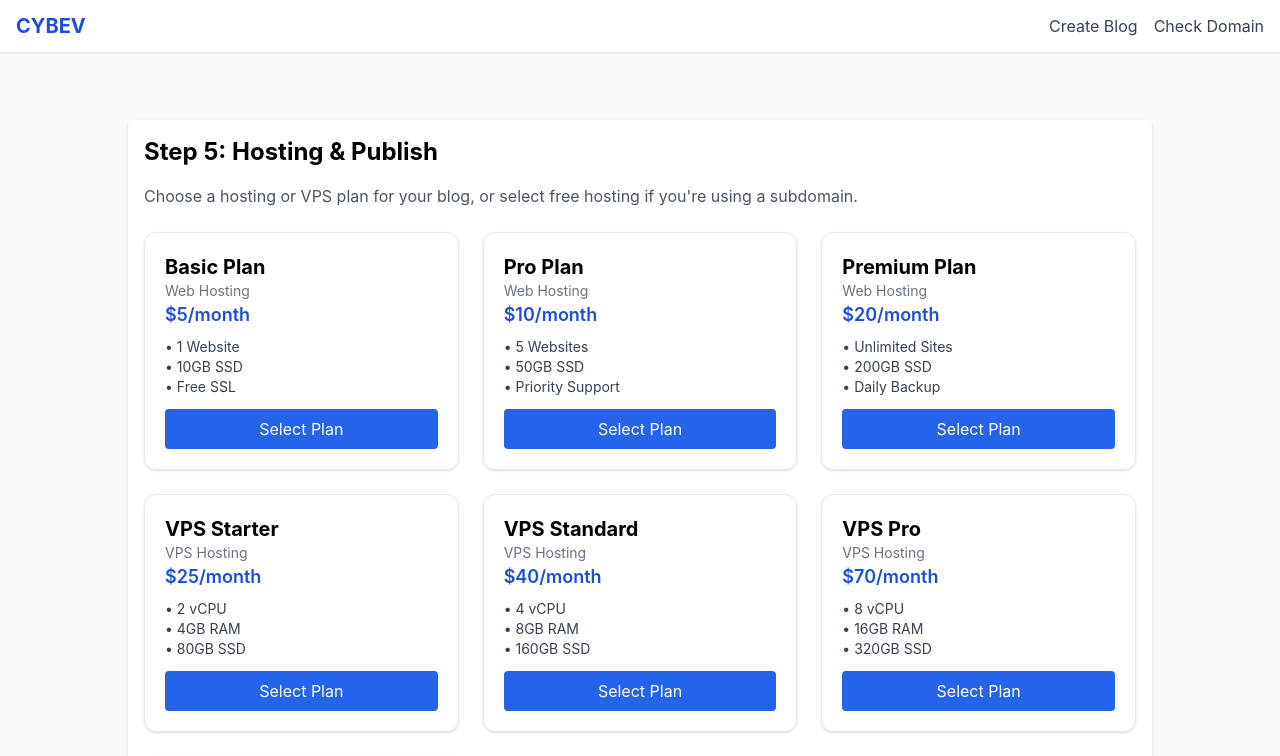
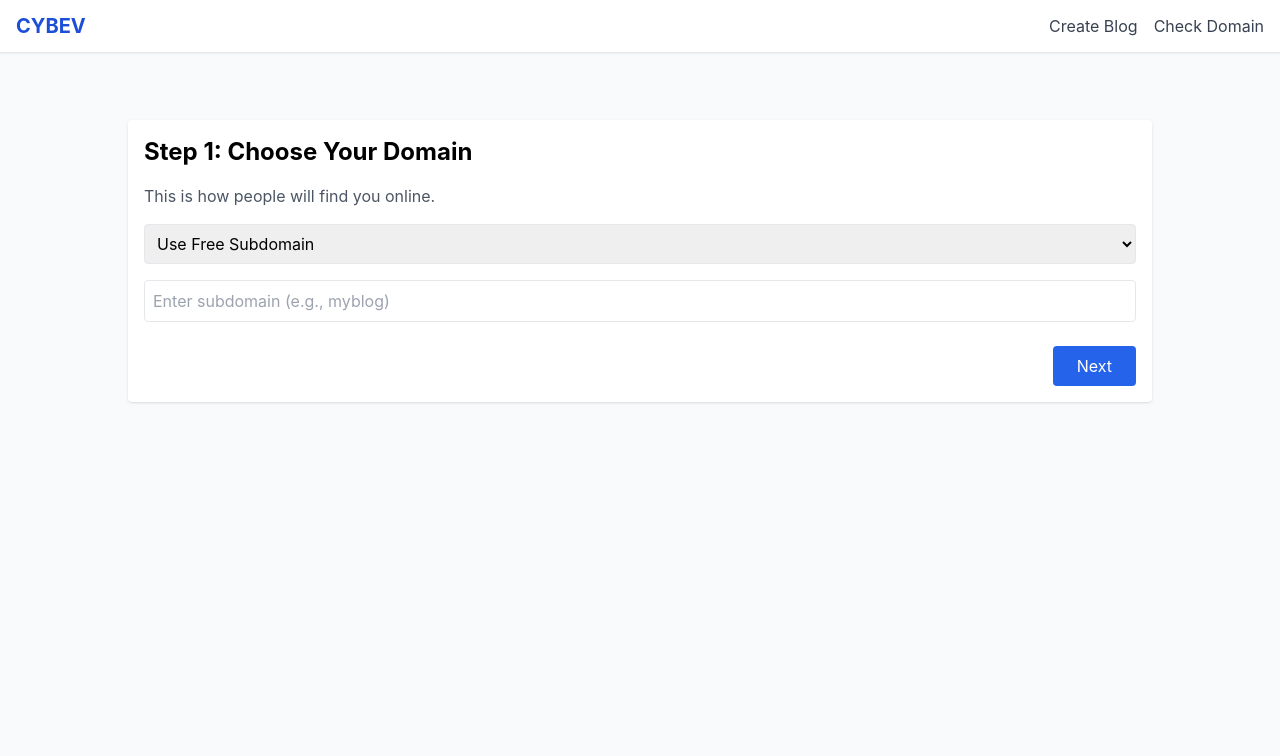
Before and after one commit to cybev1/cybev-frontend, a Next.js app: page /blog/setup in a window 1280 px wide. Shown: the top 756 px of the page. Built offline with nearby package versions, Linux system fonts and the light colour scheme.

Commit message:
Add files via upload

```diff
--- a/pages/blog/setup.jsx
+++ b/pages/blog/setup.jsx
@@ -1,19 +1,194 @@
+
+// This is the complete version based on your last working setup.jsx
+// with Step 5 updated to include a FREE HOSTING card visible to subdomain users only.
 
 import { useState, useEffect } from 'react';
 
 export default function BlogSetup() {
-  const [step, setStep] = useState(5);
+  const [step, setStep] = useState(1);
   const [form, setForm] = useState({
     domainType: 'subdomain',
     subdomain: '',
     existingDomain: '',
     newDomain: '',
-    hostingPlan: null
+    domainAvailable: null,
+    title: '',
+    description: '',
+    category: '',
+    niche: '',
+    template: '',
+    logo: null,
+    monetize: false,
+    hostingPlan: null,
   });
 
+  const [availabilityMsg, setAvailabilityMsg] = useState('');
+  const [typingTimeout, setTypingTimeout] = useState(null);
+
+  const goNext = () => setStep(prev => prev + 1);
   const goBack = () => setStep(prev => prev - 1);
-  const domainType = form.domainType || 'subdomain';
 
+  const handleChange = (e) => {
+    const { name, value, type, checked } = e.target;
+    setForm(prev => ({
+      ...prev,
+      [name]: type === 'checkbox' ? checked : value
+    }));
+  };
+
+  const handleDomainInput = (e) => {
+    const value = e.target.value;
+    const domainKey = form.domainType === 'subdomain' ? 'subdomain' : form.domainType === 'existing' ? 'existingDomain' : 'newDomain';
+
+    setForm(prev => ({
+      ...prev,
+      [domainKey]: value
+    }));
+
+    setAvailabilityMsg('');
+    if (typingTimeout) clearTimeout(typingTimeout);
+
+    const fullDomain = form.domainType === 'subdomain' ? `${value}.cybev.io` : value;
+
+    setTypingTimeout(setTimeout(() => {
+      fetch(`/api/hosting/domain-check?domain=${fullDomain}`)
+        .then(res => res.json())
+        .then(data => setAvailabilityMsg(data.message))
+        .catch(() => setAvailabilityMsg("❌ Could not check domain."));
+    }, 600));
+  };
+
+  const categoryNiches = {
+    Christianity: ['Faith', 'Leadership', 'Prayer'],
+    Business: ['Startups', 'Marketing'],
+    Technology: ['AI', 'Web Dev']
+  };
+
+  const [niches, setNiches] = useState([]);
+  useEffect(() => {
+    if (form.category) {
+      setNiches(categoryNiches[form.category] || []);
+    }
+  }, [form.category]);
+
+  const renderStep1 = () => (
+    <>
+      <h1 className="text-2xl font-bold mb-4">Step 1: Choose Your Domain</h1>
+      <p className="text-gray-600 mb-4">This is how people will find you online.</p>
+      <select name="domainType" onChange={handleChange} className="border p-2 rounded w-full mb-4" value={form.domainType}>
+        <option value="subdomain">Use Free Subdomain</option>
+        <option value="existing">Use Existing Domain</option>
+        <option value="register">Register New Domain</option>
+      </select>
+      <input
+        type="text"
+        placeholder={form.domainType === 'subdomain' ? "Enter subdomain (e.g., myblog)" : "Enter your domain"}
+        className="border p-2 rounded w-full"
+        value={
+          form.domainType === 'subdomain' ? form.subdomain :
+          form.domainType === 'existing' ? form.existingDomain : form.newDomain
+        }
+        onChange={handleDomainInput}
+      />
+      {availabilityMsg && (
+        <p className={`mt-2 text-sm ${availabilityMsg.includes('🎉') ? 'text-green-600' : 'text-red-600'}`}>
+          {availabilityMsg}
+        </p>
+      )}
+      <div className="flex justify-between mt-6">
+        <span></span>
+        <button onClick={goNext} className="bg-blue-600 text-white px-6 py-2 rounded">Next</button>
+      </div>
+    </>
+  );
+
+  const renderStep2 = () => (
+    <>
+      <h1 className="text-2xl font-bold mb-4">Step 2: Blog Identity</h1>
+      <p className="text-gray-600 mb-4">This is your blog's name and what it will be known for.</p>
+      <input name="title" placeholder="Blog Title" value={form.title} className="border p-2 rounded w-full mb-3" onChange={handleChange} />
+      <textarea name="description" placeholder="SEO Blog Description" value={form.description} className="border p-2 rounded w-full mb-2" onChange={handleChange} />
+      <button onClick={() => {
+        const text = form.title
+          ? `Welcome to ${form.title}, your destination for engaging content and timeless insights.`
+          : 'Welcome to your new blog. Discover insightful content and share your voice with the world.';
+        setForm(prev => ({ ...prev, description: text }));
+      }} className="bg-indigo-600 text-white px-4 py-2 rounded mb-4">AI Generate Description</button>
+      <select name="category" value={form.category} onChange={handleChange} className="border p-2 rounded w-full mb-3">
+        <option value="">Select Category</option>
+        {Object.keys(categoryNiches).map((cat, i) => <option key={i} value={cat}>{cat}</option>)}
+      </select>
+      <select name="niche" value={form.niche} onChange={handleChange} className="border p-2 rounded w-full mb-4">
+        <option value="">Select Niche</option>
+        {niches.map((niche, i) => <option key={i} value={niche}>{niche}</option>)}
+        <option value="Others">Others</option>
+      </select>
+      <div className="flex justify-between mt-6">
+        <button onClick={goBack} className="bg-gray-300 text-black px-6 py-2 rounded">Back</button>
+        <button onClick={goNext} className="bg-blue-600 text-white px-6 py-2 rounded">Next</button>
+      </div>
+    </>
+  );
+
+  const renderStep3 = () => (
+    <>
+      <h1 className="text-2xl font-bold mb-4">Step 3: Appearance & Hosting</h1>
+      <p className="text-gray-600 mb-4">This is how your blog will look and feel.</p>
+      <label className="block mb-2 font-medium">Choose Template</label>
+      <div className="grid grid-cols-1 sm:grid-cols-3 gap-4 mb-4">
+        {['Magazine', 'Portfolio', 'Creator'].map((tpl, idx) => (
+          <div
+            key={idx}
+            onClick={() => setForm(prev => ({ ...prev, template: tpl }))}
+            className={`border rounded p-3 cursor-pointer hover:border-blue-500 ${form.template === tpl ? 'border-blue-600' : ''}`}
+          >
+            <img src={`/templates/${tpl.toLowerCase()}.jpg`} alt={tpl} className="w-full h-32 object-cover rounded mb-2" />
+            <p className="text-center font-semibold">{tpl}</p>
+          </div>
+        ))}
+      </div>
+      <label className="block mb-2 font-medium">Upload Logo (optional)</label>
+      <input type="file" accept="image/*" onChange={(e) => setForm(prev => ({ ...prev, logo: e.target.files[0] }))} className="mb-4" />
+      <div className="flex items-center mb-4 space-x-2">
+        <input type="checkbox" name="monetize" checked={form.monetize} onChange={handleChange} />
+        <label>Enable Blog Monetization (earn revenue with ads)</label>
+      </div>
+      <div className="flex justify-between mt-6">
+        <button onClick={goBack} className="bg-gray-300 text-black px-6 py-2 rounded">Back</button>
+        <button onClick={goNext} className="bg-blue-600 text-white px-6 py-2 rounded">Next</button>
+      </div>
+    </>
+  );
+
+  const renderStep4 = () => {
+    const domain = form.domainType === 'subdomain'
+      ? `${form.subdomain}.cybev.io`
+      : form.domainType === 'existing'
+      ? form.existingDomain
+      : form.newDomain;
+
+    return (
+      <>
+        <h1 className="text-2xl font-bold mb-4">Step 4: Preview</h1>
+        <p className="text-gray-600 mb-4">Here’s how your blog will look. You can go back to edit any part.</p>
+        <div className="border p-4 rounded bg-gray-50 space-y-3">
+          <div><strong>Domain:</strong> {domain}</div>
+          <div><strong>Title:</strong> {form.title}</div>
+          <div><strong>Description:</strong> {form.description}</div>
+          <div><strong>Category:</strong> {form.category}</div>
+          <div><strong>Niche:</strong> {form.niche}</div>
+          <div><strong>Template:</strong> {form.template}</div>
+          <div><strong>Monetization:</strong> {form.monetize ? 'Enabled' : 'Disabled'}</div>
+        </div>
+        <div className="flex justify-between mt-6">
+          <button onClick={goBack} className="bg-gray-300 text-black px-6 py-2 rounded">Back</button>
+          <button onClick={goNext} className="bg-blue-600 text-white px-6 py-2 rounded">Continue</button>
+        </div>
+      </>
+    );
+  };
+
+  const renderStep5 = () => {
     const plans = [
       { id: 'basic', type: 'Web Hosting', name: 'Basic Plan', price: '$5/month', features: ['1 Website', '10GB SSD', 'Free SSL'] },
       { id: 'pro', type: 'Web Hosting', name: 'Pro Plan', price: '$10/month', features: ['5 Websites', '50GB SSD', 'Priority Support'] },
@@ -25,10 +200,9 @@ export default function BlogSetup() {
     ];
 
     return (
-    <div className="max-w-5xl mx-auto mt-10 p-4 bg-white shadow rounded">
+      <>
         <h1 className="text-2xl font-bold mb-4">Step 5: Hosting & Publish</h1>
         <p className="text-gray-600 mb-6">Choose a hosting or VPS plan for your blog, or select free hosting if you're using a subdomain.</p>
-
         <div className="grid grid-cols-1 md:grid-cols-2 lg:grid-cols-3 gap-6 mb-8">
           {plans.map(plan => (
             <div key={plan.id} className="border rounded-xl p-5 shadow hover:shadow-lg transition">
@@ -40,7 +214,7 @@ export default function BlogSetup() {
               </ul>
               <button
                 onClick={() => {
-                if (plan.subdomainOnly && domainType !== 'subdomain') {
+                  if (plan.subdomainOnly && form.domainType !== 'subdomain') {
                     alert('❌ This plan is only available for subdomain users.');
                   } else {
                     alert(`✅ Selected: ${plan.name}`);
@@ -53,10 +227,20 @@ export default function BlogSetup() {
             </div>
           ))}
         </div>
-
         <div className="flex justify-between mt-6">
           <button onClick={goBack} className="bg-gray-300 px-6 py-2 rounded">Back</button>
         </div>
+      </>
+    );
+  };
+
+  return (
+    <div className="max-w-5xl mx-auto mt-10 p-4 bg-white shadow rounded">
+      {step === 1 && renderStep1()}
+      {step === 2 && renderStep2()}
+      {step === 3 && renderStep3()}
+      {step === 4 && renderStep4()}
+      {step === 5 && renderStep5()}
     </div>
   );
 }
```
Lines whose indentation alone changed are shown as unchanged.
